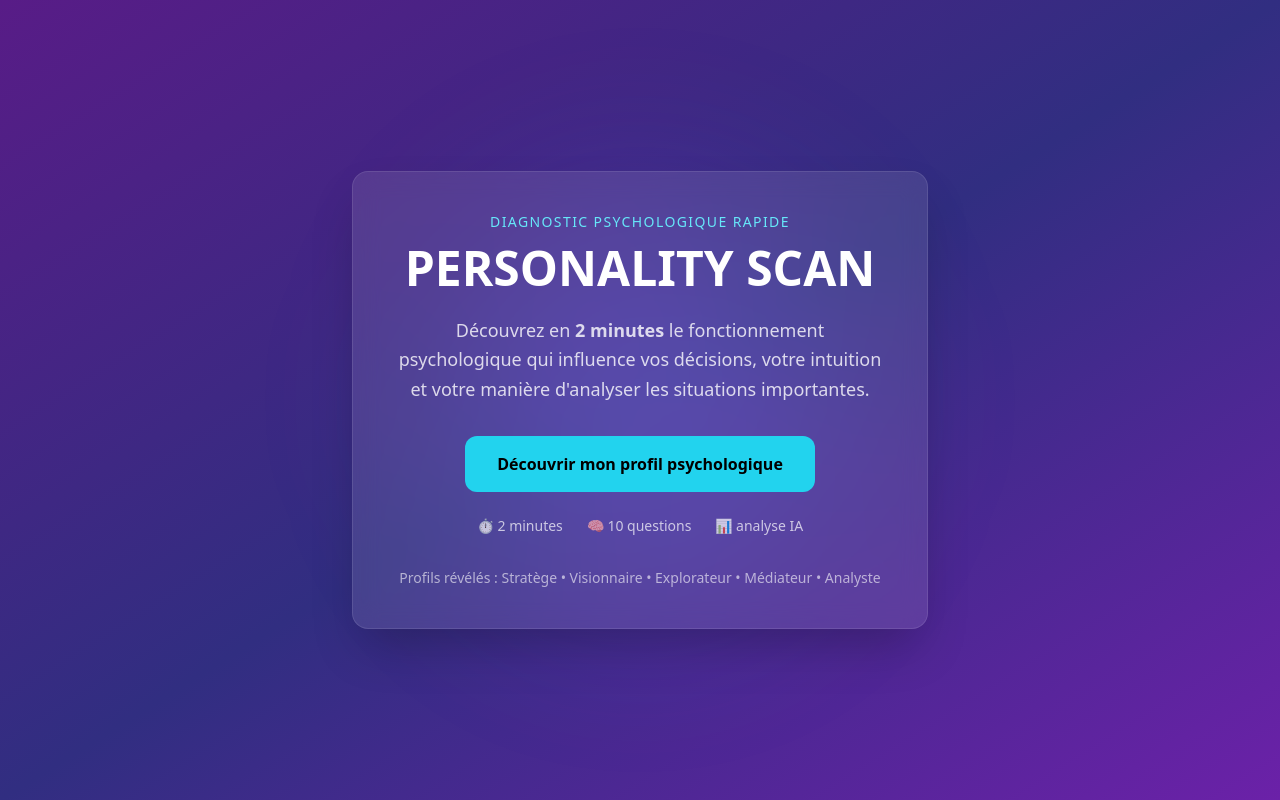
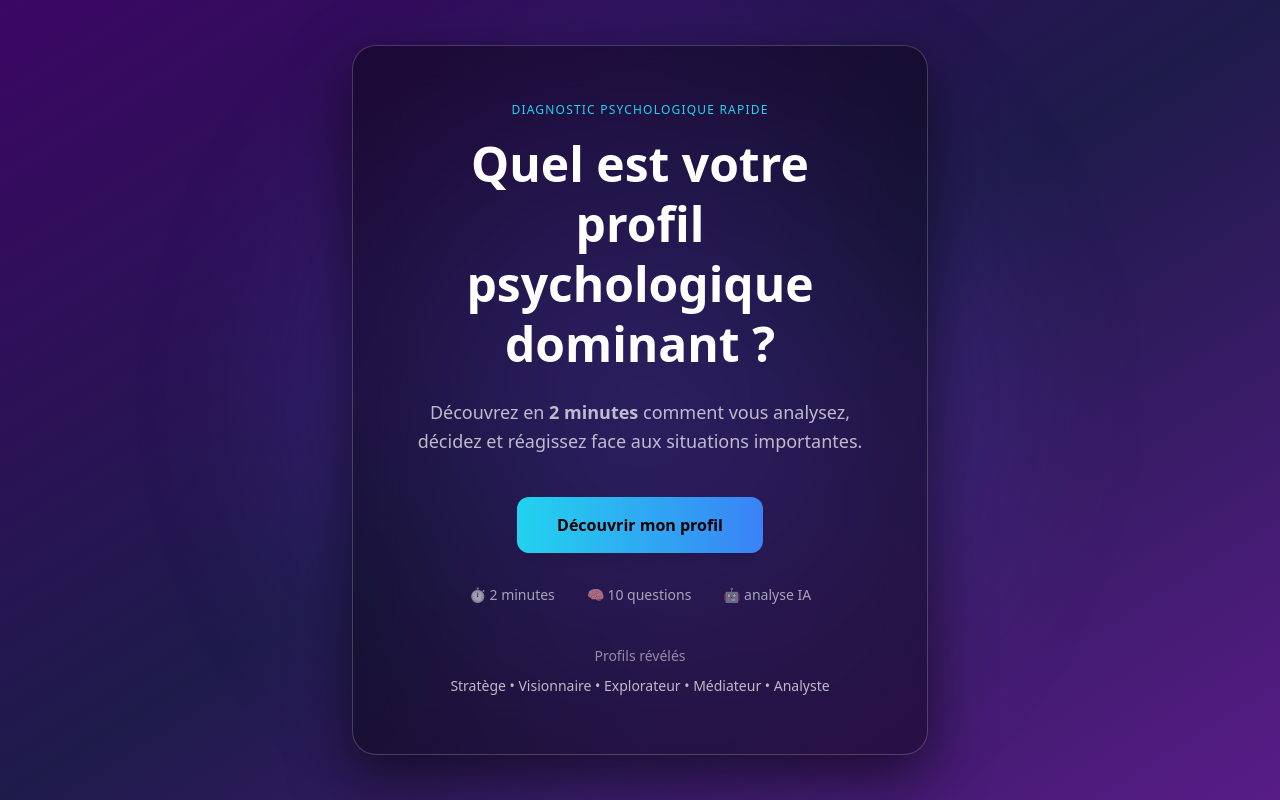
Before and after one commit to arnaudcrestey/personnality-scan, a Next.js app: page / in a window 1280 px wide. Built offline with nearby package versions, Linux system fonts and the light colour scheme.

Commit message:
Update page.tsx

```diff
--- a/app/page.tsx
+++ b/app/page.tsx
@@ -4,50 +4,55 @@ import Link from "next/link";
 
 export default function Home() {
   return (
-    <main className="min-h-screen flex items-center justify-center bg-gradient-to-br from-purple-900 via-indigo-900 to-purple-800">
+    <main className="relative min-h-screen flex items-center justify-center overflow-hidden bg-[#0f0820]">
 
-      <div className="relative">
+      {/* Background gradient */}
+      <div className="absolute inset-0 bg-gradient-to-br from-purple-950 via-indigo-950 to-purple-900"></div>
 
-        {/* Halo lumineux */}
-        <div className="absolute -inset-20 bg-[radial-gradient(circle,rgba(120,80,255,0.35)_0%,transparent_60%)] blur-3xl"></div>
+      {/* Glow effect */}
+      <div className="absolute top-1/2 left-1/2 w-[900px] h-[900px] -translate-x-1/2 -translate-y-1/2 bg-[radial-gradient(circle,rgba(120,80,255,0.55)_0%,rgba(40,0,80,0)_65%)] blur-3xl"></div>
 
       {/* Card */}
-        <div className="relative bg-white/10 backdrop-blur-md border border-white/10 rounded-2xl p-10 text-center max-w-xl shadow-2xl">
+      <div className="relative bg-black/40 backdrop-blur-xl border border-white/20 rounded-3xl px-12 py-14 text-center max-w-xl shadow-[0_20px_60px_rgba(0,0,0,0.6)]">
 
-          <p className="text-cyan-300 tracking-widest text-sm mb-3">
+        <p className="text-cyan-400 tracking-widest text-xs mb-4">
           DIAGNOSTIC PSYCHOLOGIQUE RAPIDE
         </p>
 
-          <h1 className="text-5xl font-bold text-white mb-6">
-            PERSONALITY SCAN
+        <h1 className="text-5xl font-bold text-white leading-tight mb-6">
+          Quel est votre profil
+          <br />
+          psychologique dominant ?
         </h1>
 
-          <p className="text-white/80 text-lg mb-8 leading-relaxed">
-            Découvrez en <strong>2 minutes</strong> le fonctionnement psychologique
-            qui influence vos décisions, votre intuition et votre manière
-            d'analyser les situations importantes.
+        <p className="text-white/70 text-lg leading-relaxed mb-10">
+          Découvrez en <strong>2 minutes</strong> comment vous analysez,
+          décidez et réagissez face aux situations importantes.
         </p>
 
         <Link
           href="/start"
-            className="inline-block bg-cyan-400 hover:bg-cyan-300 text-black font-semibold px-8 py-4 rounded-xl transition"
+          className="inline-block bg-gradient-to-r from-cyan-400 to-blue-500 text-black font-semibold px-10 py-4 rounded-xl shadow-lg hover:scale-105 hover:shadow-cyan-500/40 transition-all duration-300"
         >
-            Découvrir mon profil psychologique
+          Découvrir mon profil
         </Link>
 
-          <div className="flex justify-center gap-6 text-white/70 text-sm mt-6">
+        {/* Micro proofs */}
+        <div className="flex justify-center gap-8 text-white/60 text-sm mt-8">
           <span>⏱ 2 minutes</span>
           <span>🧠 10 questions</span>
-            <span>📊 analyse IA</span>
+          <span>🤖 analyse IA</span>
         </div>
 
-          <div className="mt-8 text-white/60 text-sm">
-            Profils révélés : Stratège • Visionnaire • Explorateur • Médiateur • Analyste
+        {/* Archetypes */}
+        <div className="mt-10 text-white/50 text-sm leading-relaxed">
+          Profils révélés
+          <div className="mt-2 font-medium text-white/70">
+            Stratège • Visionnaire • Explorateur • Médiateur • Analyste
+          </div>
         </div>
 
       </div>
-      </div>
-
     </main>
   );
 }
```
Lines whose indentation alone changed are shown as unchanged.
